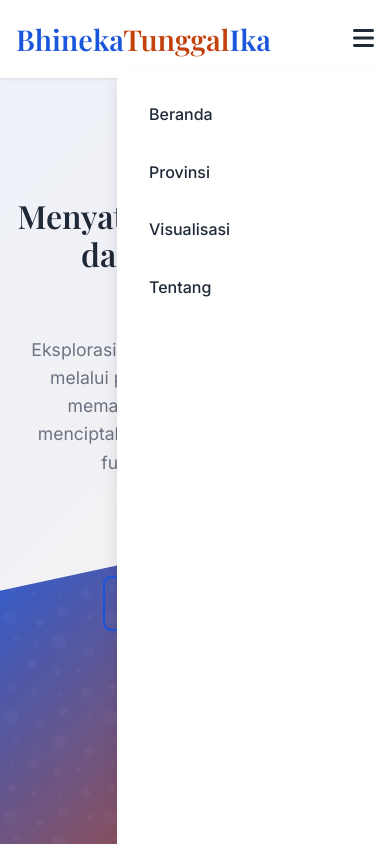
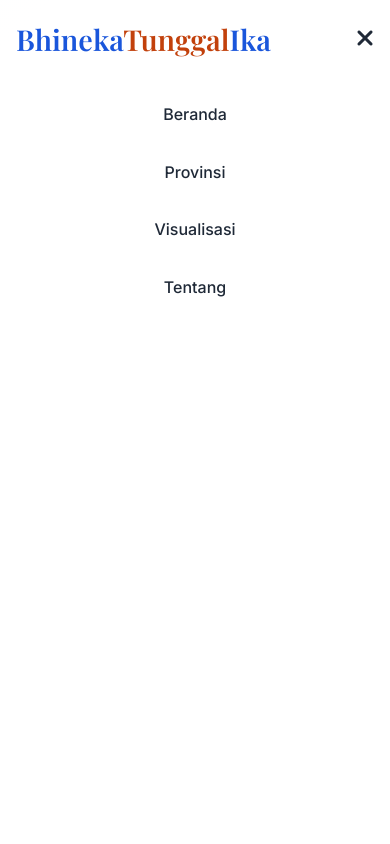
Before and after one commit to Ibnuhilmi/Projek_web, a plain HTML site: page index.html in a window 390 px wide. Both pictures are taken after a click on the button "Toggle menu". Shown: the top 844 px of the page. Drawn offline with nearby package versions, Linux system fonts and the light colour scheme.

Commit message:
perubahan

```diff
--- a/index.html
+++ b/index.html
@@ -116,6 +116,12 @@
             display: flex;
             list-style: none;
             gap: 2rem;
+            transform: translateX(100%);
+            transition: transform 0.3s ease-in-out;
+        }
+
+        .nav-links.active {
+            transform: translateX(0);
         }
 
         .nav-links a {
@@ -679,13 +685,15 @@
                 position: fixed;
                 top: 70px;
                 right: -100%;
+                width: 100%; /* Ganti dari 70% ke 100% */
+                height: calc(100vh - 70px);
+                background-color: var(--white);
                 flex-direction: column;
-                background-color: var(--white);
-                width: 70%;
-                height: calc(100vh - 70px);
-                padding: 2rem;
+                align-items: center;
+                gap: 2rem;
+                padding: 2rem 1rem;
                 transition: var(--transition);
-                box-shadow: var(--shadow-lg);
+                z-index: 999;
             }
 
             .nav-links.active {
@@ -784,9 +792,9 @@
         <div class="container">
             <nav class="navbar">
                 <a href="#" class="logo">Bhineka<span>Tunggal</span>Ika</a>
-                <button class="mobile-menu-btn">
-                    <i class="fas fa-bars"></i>
-                </button>
+                    <button class="mobile-menu-btn" aria-label="Toggle menu" aria-expanded="false">
+                        <i class="fas fa-bars"></i>
+                    </button>
                 <ul class="nav-links">
                     <li><a href="#home">Beranda</a></li>
                     <li><a href="#provinces">Provinsi</a></li>
@@ -1155,6 +1163,11 @@
             // Mobile menu toggle
             mobileMenuBtn.addEventListener('click', () => {
                 navLinks.classList.toggle('active');
+                const expanded = mobileMenuBtn.getAttribute('aria-expanded') === 'true';
+                mobileMenuBtn.setAttribute('aria-expanded', !expanded);
+                mobileMenuBtn.innerHTML = expanded
+                ? '<i class="fas fa-bars"></i>'
+                : '<i class="fas fa-times"></i>';
             });
 
             // Close mobile menu when clicking a link
```
